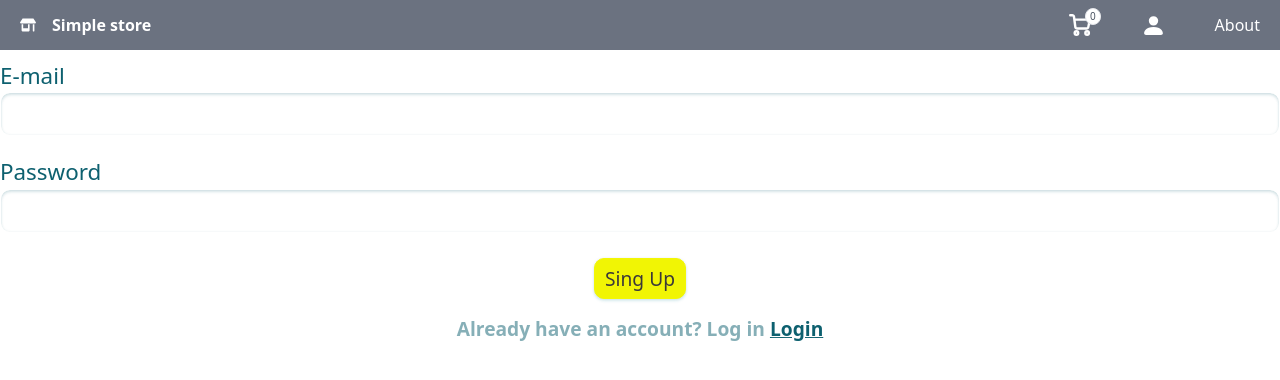
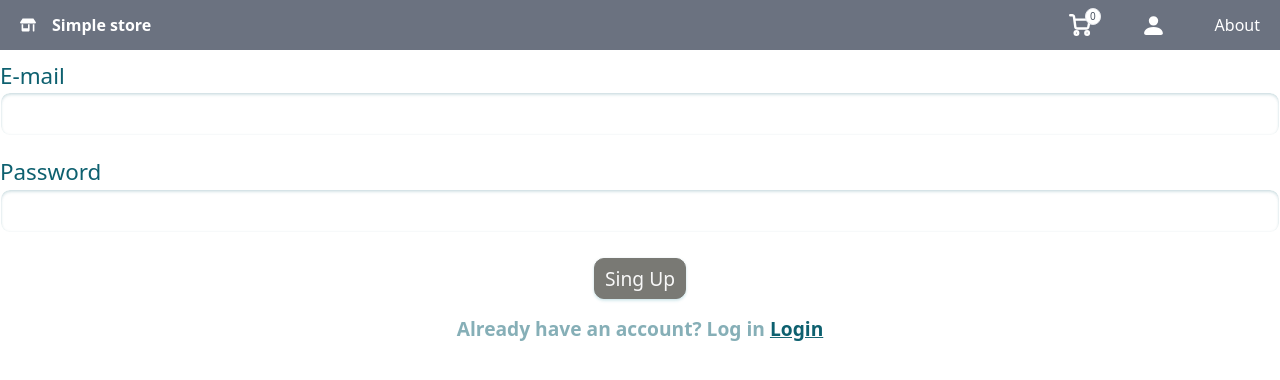
Before and after one commit to xtadeushx/simple-store, a React (Create React App) app: page /login in a window 1280 px wide. Shown: the top 380 px of the page. Built offline with nearby package versions, Linux system fonts and the light colour scheme.

Commit message:
fill: change btn in login component

```diff
--- a/src/components/login/login.css
+++ b/src/components/login/login.css
@@ -17,8 +17,8 @@
   .popUp__form-button {
     /* width: 100%; */
     justify-content: center;
-    background: #f1f504;
-    border: 1px solid #f3f704;
+    background: #797974;
+    border: 1px solid #797974;
     box-shadow: 0px 0px 3px rgba(13, 96, 111, 0.08), 0px 2px 3px rgba(13, 128, 148, 0.16);
     border-radius: 10px;
     font-size: 1.2rem;
@@ -28,7 +28,7 @@
     font-style: normal;
     margin-bottom: 20px;
     padding: 10px 10px;
-    color: rgb(59, 57, 57);
+    color: rgb(248, 248, 248);
     text-align: center;
   }
   .popUp__form-button:hover{
```
